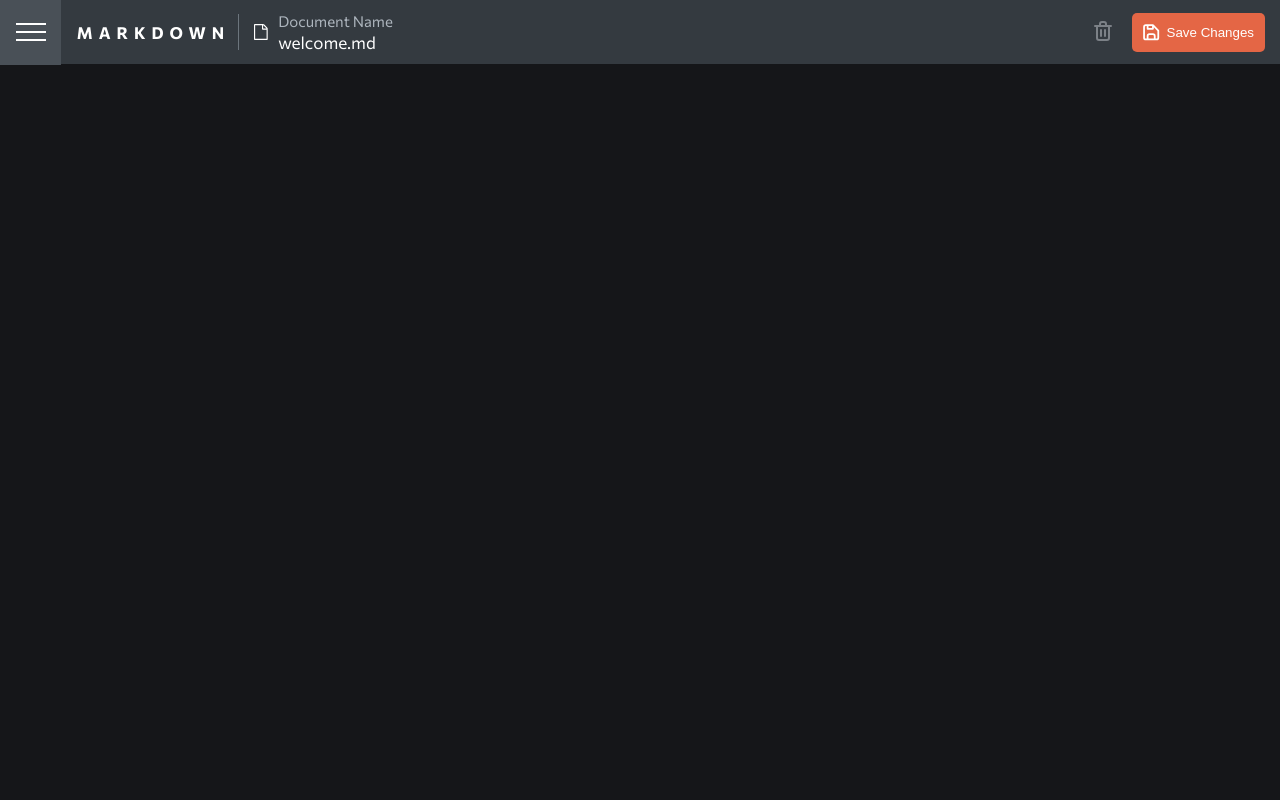
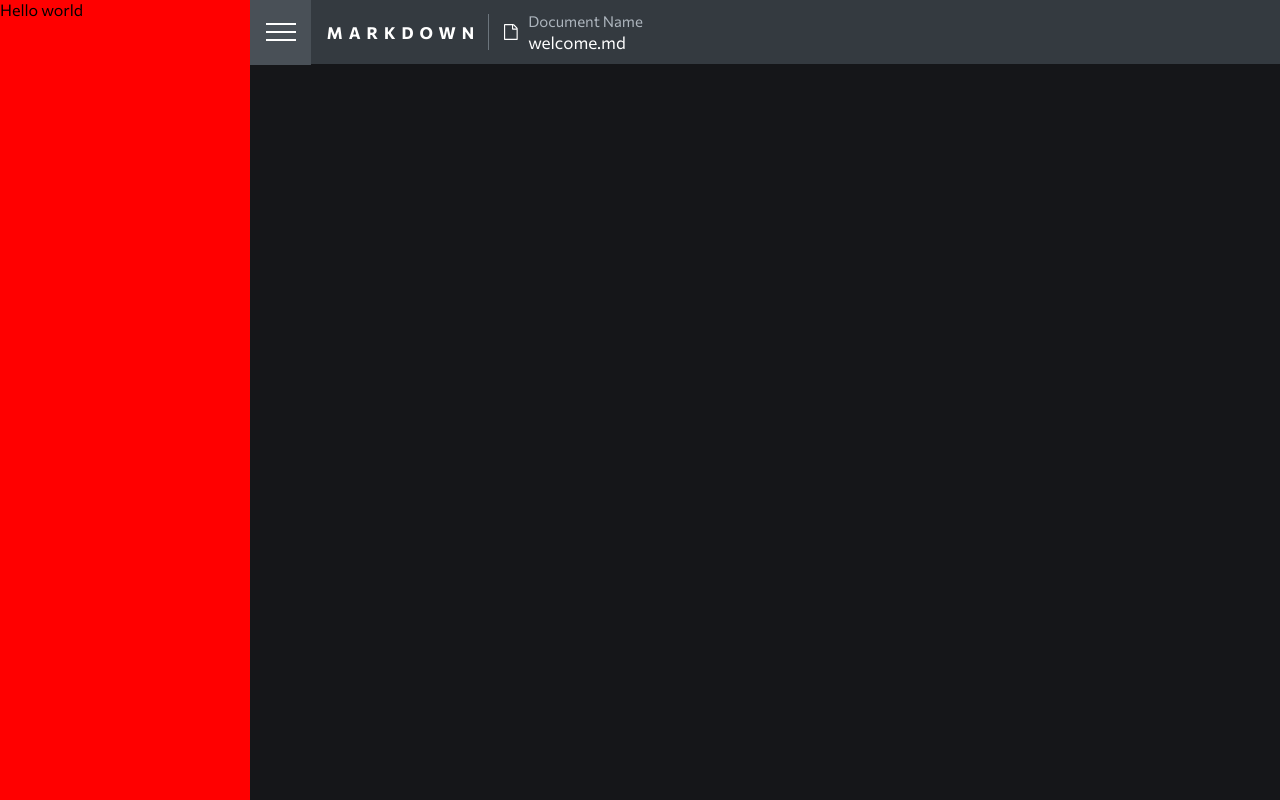
Before and after one commit to donalawa/react-markdown-editor, a Next.js app: page / in a window 1280 px wide. Built offline with nearby package versions, Linux system fonts and the light colour scheme.

Commit message:
Sidebar position good

```diff
--- a/components/Header/HeaderMobile.tsx
+++ b/components/Header/Header.tsx
@@ -1,6 +1,6 @@
 import ToggleIcon from '../../assets/icon-close.svg';
 import Image from 'next/image';
-import styles from './HeaderMobile.module.css';
+import styles from './Header.module.css';
 
 const HeaderMobile = () => {
     return (
--- a/components/Sidebar/Sidbar.tsx
+++ b/components/Sidebar/Sidbar.tsx
@@ -1,8 +1,8 @@
-
+import styles from './Sidebar.module.css';
 
 const Sidebar = () => {
     return (
-        <h1>Sidebar Component</h1>
+        <p>Hello world</p>
     )
 }
 
--- a/pages/index.tsx
+++ b/pages/index.tsx
@@ -1,12 +1,17 @@
 import type { NextPage } from 'next'
-import HeaderMobile from '../components/Header/HeaderMobile'
+import HeaderMobile from '../components/Header/Header'
+import Sidebar from '../components/Sidebar/Sidbar'
 import styles from '../styles/Home.module.css'
 
 const Home: NextPage = () => {
   return (
-    <div>
-      <HeaderMobile />
-      {/* <h1>Markdown Editor</h1> */}
+    <div className={styles.mainContainer}>
+      <div className={styles.sidebar}>
+          <Sidebar />
+      </div>
+      <div className={styles.main}>
+        <HeaderMobile />
+      </div>
     </div>
   )
 }
--- a/styles/Home.module.css
+++ b/styles/Home.module.css
@@ -0,0 +1,22 @@
+
+.mainContainer {
+    width: 100%;
+    display: flex;
+}
+
+
+.sidebar {
+    width: 250px;
+    background-color: red;
+    position: fixed;
+    left: 0px;
+    transition: left .9s cubic-bezier(.215,.61,.355,1);
+    height: 100%;
+}
+
+.main {
+    transition: left .9s cubic-bezier(.215,.61,.355,1);
+    width: 100%;
+    position: fixed;
+    left: 250px;
+}
--- a/styles/globals.css
+++ b/styles/globals.css
@@ -10,4 +10,5 @@ body {
 * {
   margin: 0;
   padding: 0;
+  /* box-sizing: border-box; */
 }
```
Also changed, not shown: components/Header/HeaderDesktop.tsx (deleted, +0 -8 lines), components/Header/Header.module.css (renamed from components/Header/HeaderMobile.module.css), components/Sidebar/Sidebar.module.css (added).
